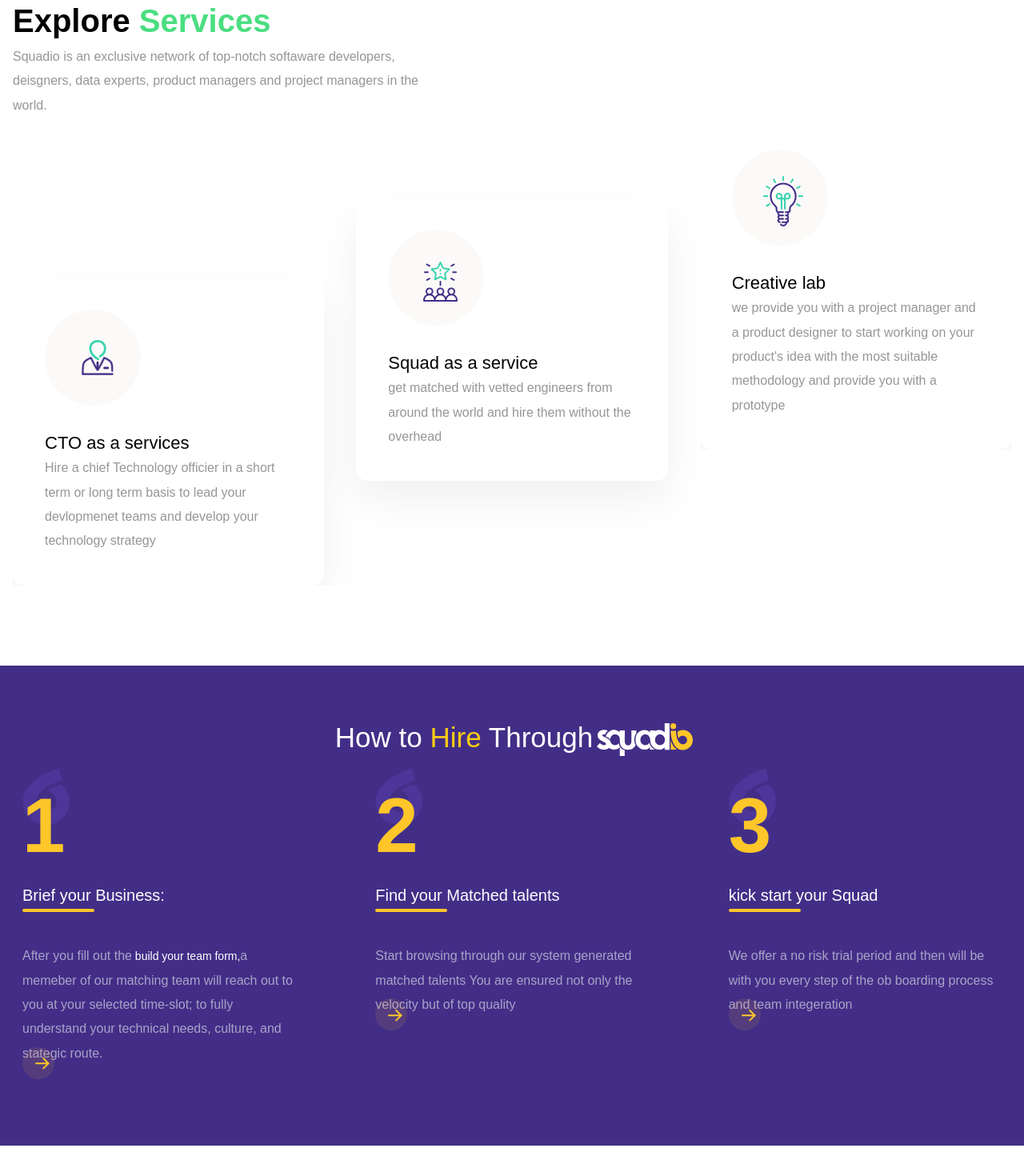
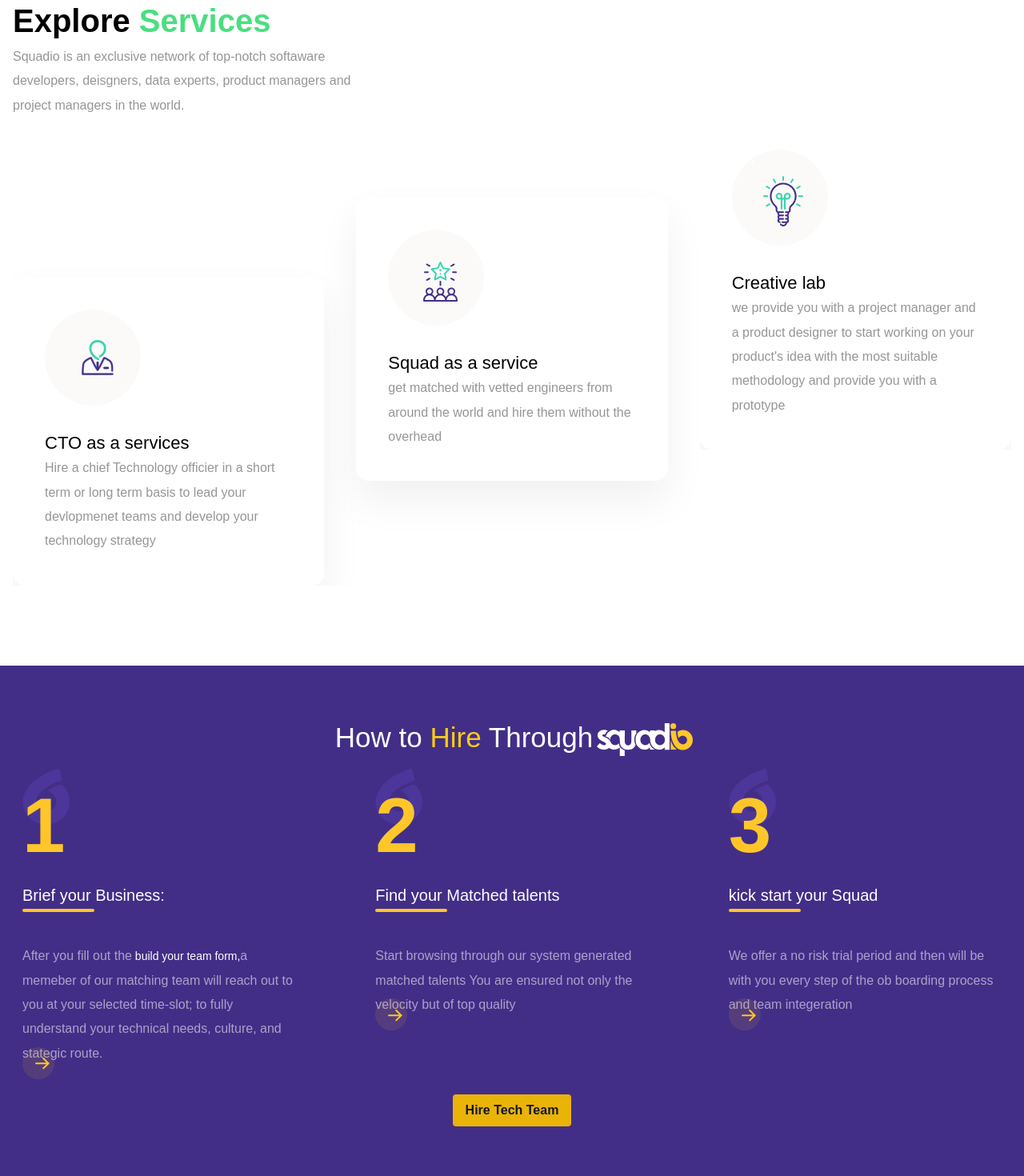
Before and after one commit to nath2006/Magang-FE-Reactjs, a React (Create React App) app: page / in a window 1280 px wide. Shown: the part 1064-2534 px from the top of the page at 80% size. Before the commit the page ends 2496 px from the top, so only its background shows below. Built offline with nearby package versions, Linux system fonts and the light colour scheme.

Commit message:
right-arrow icon

```diff
--- a/src/Components/Services/SectionServices/SectionServices.jsx
+++ b/src/Components/Services/SectionServices/SectionServices.jsx
@@ -9,13 +9,15 @@
   return (
     <div className="section-Services relativ">
         <div className="container mx-auto px-4">
-                <div className="row md:row lg:row w-full">
+                <div className="row sm:row w-full  md:row-2/5 lg:row-2/5 ">
                     <h5>
                         Explore
                         <span className="text-green-400"> Services</span>
                     </h5>
                     <p>
-                    Squadio is an exclusive network of top-notch softaware developers, deisgners, data experts, product managers and project managers in the world.
+                    Squadio is an exclusive network of top-notch softaware <br></br>
+                    developers, deisgners, data experts, product managers and<br></br>
+                    project managers in the world.
                     </p>
                 </div>
 
--- a/src/Components/Services/SectionServices/styles.css
+++ b/src/Components/Services/SectionServices/styles.css
@@ -9,11 +9,6 @@
     background-color: #fff;
 }
 
-.section-Services .container .row {
-    flex: 0 0 auto;
-    width: 41.66666667%;
-}
-
 .service-items {
     gap: 40px;
     align-items: flex-start;
--- a/src/Components/Steps/Steps.jsx
+++ b/src/Components/Steps/Steps.jsx
@@ -6,6 +6,7 @@
 
 const Steps = () => {
     return (
+        <div>
             <div className="Steps py-16 bg-[#422e87]">
                 <div className="container mx-auto px-4">
                     <div className="row">
@@ -57,8 +58,14 @@
                                 </div>
                             </li>
                         </ul>
+                        <div className="button">
+                            <button className="flex justify-center items-center mx-auto btn-one px-4 py-2 bg-yellow-500 text-gray-900 font-bold rounded cursor-pointer">
+                                Hire Tech Team
+                            </button>
+                        </div>
                     </div>
                 </div>
+            </div>
     )
 }
 
```
